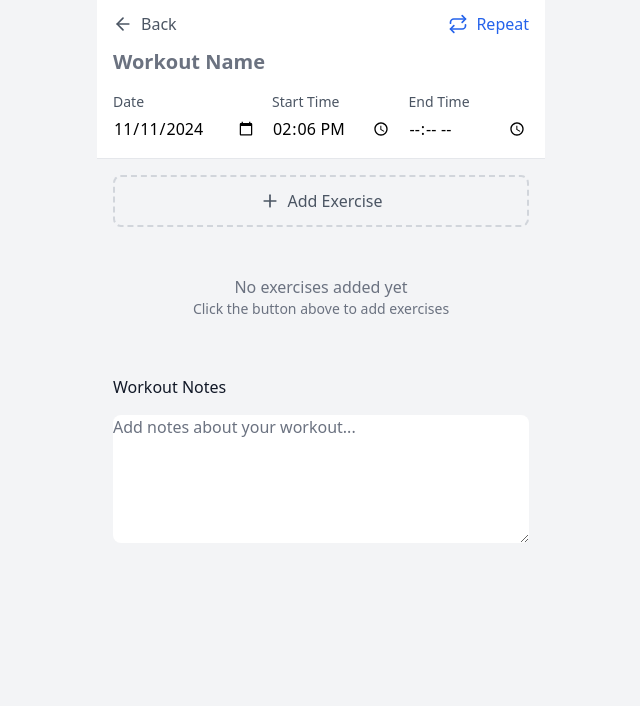
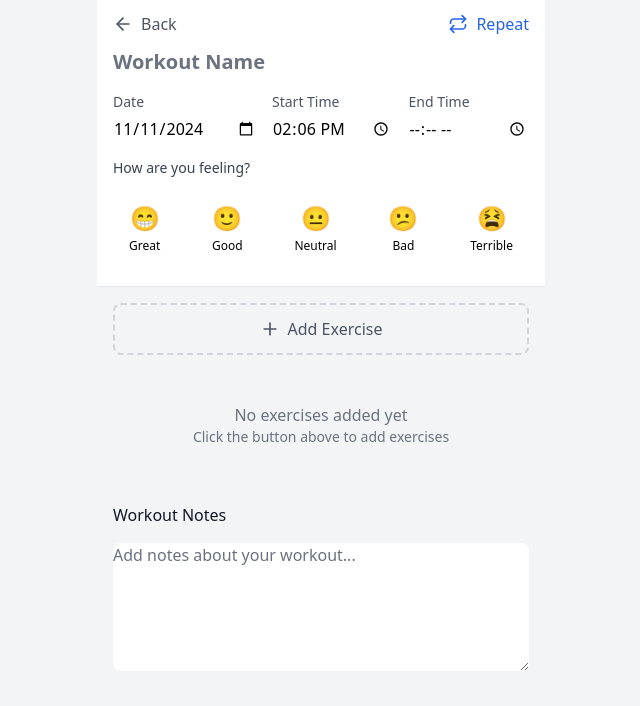
Before and after one commit to LDP13/project2, a React (Vite) app: page /workout/1 in a window 1280 px wide. Shown: the top 706 px of the page, without its empty margins (319-959 px from the left). Built offline with nearby package versions, Linux system fonts and the light colour scheme.

Commit message:
Ajout ressenti

```diff
--- /dev/null
+++ b/src/components/MoodSelector.tsx
@@ -0,0 +1,53 @@
+import React from 'react';
+import type { WorkoutMood } from '../types';
+
+interface MoodSelectorProps {
+  value?: WorkoutMood;
+  onChange: (mood: WorkoutMood) => void;
+  label: string;
+  previousMood?: WorkoutMood;
+}
+
+const moods: { value: WorkoutMood; emoji: string; label: string }[] = [
+  { value: 'great', emoji: '😁', label: 'Great' },
+  { value: 'good', emoji: '🙂', label: 'Good' },
+  { value: 'neutral', emoji: '😐', label: 'Neutral' },
+  { value: 'bad', emoji: '😕', label: 'Bad' },
+  { value: 'terrible', emoji: '😫', label: 'Terrible' },
+];
+
+function MoodSelector({ value, onChange, label, previousMood }: MoodSelectorProps) {
+  return (
+    <div className="space-y-2">
+      <div className="flex justify-between items-center">
+        <label className="block text-sm font-medium text-gray-700 dark:text-gray-200">
+          {label}
+        </label>
+        {previousMood && (
+          <span className="text-sm text-gray-500 dark:text-gray-400">
+            Previous: {moods.find(m => m.value === previousMood)?.emoji} {moods.find(m => m.value === previousMood)?.label}
+          </span>
+        )}
+      </div>
+      <div className="flex justify-between bg-white dark:bg-secondary-800 rounded-lg p-2">
+        {moods.map((mood) => (
+          <button
+            key={mood.value}
+            onClick={() => onChange(mood.value)}
+            className={`flex flex-col items-center p-2 rounded-lg transition-colors ${
+              value === mood.value
+                ? 'bg-primary-100 dark:bg-primary-900/30 text-primary-600 dark:text-primary-400'
+                : 'hover:bg-gray-100 dark:hover:bg-secondary-700'
+            }`}
+            title={mood.label}
+          >
+            <span className="text-2xl">{mood.emoji}</span>
+            <span className="text-xs mt-1">{mood.label}</span>
+          </button>
+        ))}
+      </div>
+    </div>
+  );
+}
+
+export default MoodSelector;
--- a/src/pages/Home.tsx
+++ b/src/pages/Home.tsx
@@ -21,6 +21,17 @@ function Home() {
     if (workoutToDelete) {
       deleteWorkout(workoutToDelete);
       setWorkoutToDelete(null);
+    }
+  };
+
+  const getMoodEmoji = (mood?: 'great' | 'good' | 'neutral' | 'bad' | 'terrible') => {
+    switch (mood) {
+      case 'great': return '😁';
+      case 'good': return '🙂';
+      case 'neutral': return '😐';
+      case 'bad': return '😕';
+      case 'terrible': return '😫';
+      default: return null;
     }
   };
 
@@ -75,6 +86,13 @@ function Home() {
                       </span>
                     </div>
                   )}
+                  {workout.finalMood && (
+                    <div className="flex items-center space-x-1">
+                      <span title={`Final mood: ${workout.finalMood}`}>
+                        {getMoodEmoji(workout.finalMood)}
+                      </span>
+                    </div>
+                  )}
                 </div>
 
                 <div className="flex flex-wrap gap-2">
--- a/src/pages/Workout.tsx
+++ b/src/pages/Workout.tsx
@@ -1,8 +1,9 @@
 import React, { useState, useEffect } from 'react';
 import { useNavigate, useParams } from 'react-router-dom';
 import { ArrowLeft, Plus, Repeat, Check } from 'lucide-react';
-import type { Workout as WorkoutType, WorkoutExercise as WorkoutExerciseType, Set } from '../types';
+import type { Workout as WorkoutType, WorkoutExercise as WorkoutExerciseType, Set, WorkoutMood } from '../types';
 import WorkoutExercise from '../components/WorkoutExercise';
+import MoodSelector from '../components/MoodSelector';
 import { useWorkoutStore } from '../store/workouts';
 
 function Workout() {
@@ -21,6 +22,7 @@ function Workout() {
   });
 
   const [showFinishDialog, setShowFinishDialog] = useState(false);
+  const [showFinalMoodDialog, setShowFinalMoodDialog] = useState(false);
   const [emptyFields, setEmptyFields] = useState<{ exercise: string; fields: string[] }[]>([]);
 
   useEffect(() => {
@@ -149,15 +151,14 @@ function Workout() {
       setEmptyFields(foundEmptyFields);
       setShowFinishDialog(true);
     } else {
-      finishWorkout();
+      setShowFinalMoodDialog(true);
     }
   };
 
-  const finishWorkout = (autoComplete: boolean = false) => {
-    let updatedWorkout = { ...workout };
-
-    if (autoComplete) {
-      updatedWorkout.exercises = workout.exercises.map(exercise => ({
+  const autoCompleteWorkout = () => {
+    const updatedWorkout = {
+      ...workout,
+      exercises: workout.exercises.map(exercise => ({
         ...exercise,
         sets: exercise.sets.map(set => {
           const newSet: Set = { ...set };
@@ -204,18 +205,46 @@ function Workout() {
 
           return newSet;
         })
-      }));
-    }
+      }))
+    };
 
-    updatedWorkout.endTime = new Date().toLocaleTimeString('en-US', {
-      hour12: false,
-      hour: '2-digit',
-      minute: '2-digit'
+    setWorkout(updatedWorkout);
+    updateWorkout(updatedWorkout);
+    setShowFinishDialog(false);
+    setShowFinalMoodDialog(true);
+  };
+
+  const handleMoodChange = (mood: WorkoutMood) => {
+    setWorkout(prev => ({
+      ...prev,
+      mood
+    }));
+    updateWorkout({
+      ...workout,
+      mood
     });
+  };
 
+  const handleFinalMoodChange = (finalMood: WorkoutMood) => {
+    const updatedWorkout = {
+      ...workout,
+      finalMood,
+      endTime: new Date().toLocaleTimeString('en-US', {
+        hour12: false,
+        hour: '2-digit',
+        minute: '2-digit'
+      })
+    };
     updateWorkout(updatedWorkout);
     navigate('/home');
   };
+
+  // Find previous workout with the same name for mood comparison
+  const previousWorkout = workouts.find(w =>
+    w.id !== workout.id &&
+    w.name === workout.name &&
+    w.endTime !== undefined
+  );
 
   return (
     <div className="pb-4">
@@ -289,6 +318,13 @@ function Workout() {
               />
             </div>
           </div>
+
+          <MoodSelector
+            label="How are you feeling?"
+            value={workout.mood}
+            onChange={handleMoodChange}
+            previousMood={previousWorkout?.finalMood}
+          />
         </div>
       </header>
 
@@ -357,15 +393,29 @@ function Workout() {
                 Cancel
               </button>
               <button
-                onClick={() => {
-                  setShowFinishDialog(false);
-                  finishWorkout(true);
-                }}
+                onClick={autoCompleteWorkout}
                 className="px-4 py-2 bg-primary-600 hover:bg-primary-700 text-white rounded-lg transition-colors"
               >
-                Auto-complete & Finish
+                Auto-complete & Continue
               </button>
             </div>
+          </div>
+        </div>
+      )}
+
+      {/* Final Mood Dialog */}
+      {showFinalMoodDialog && (
+        <div className="fixed inset-0 bg-black bg-opacity-50 flex items-center justify-center p-4 z-50">
+          <div className="bg-white dark:bg-secondary-800 rounded-lg p-6 max-w-md w-full">
+            <h3 className="text-lg font-semibold text-gray-900 dark:text-white mb-4">
+              How was your workout?
+            </h3>
+            <MoodSelector
+              label="Rate your workout"
+              value={workout.finalMood}
+              onChange={handleFinalMoodChange}
+              previousMood={previousWorkout?.finalMood}
+            />
           </div>
         </div>
       )}
--- a/src/types.ts
+++ b/src/types.ts
@@ -7,6 +7,8 @@ export type ExerciseType =
   | 'bodyweight-time'// Bodyweight - Time only
   | 'cardio'         // Cardio - Time, Distance, Calories
   | 'other';         // Other - Notes only
+
+export type WorkoutMood = 'great' | 'good' | 'neutral' | 'bad' | 'terrible';
 
 export interface Exercise {
   id: string;
@@ -50,4 +52,6 @@ export interface Workout {
   endTime?: string;
   exercises: WorkoutExercise[];
   notes?: string;
+  mood?: WorkoutMood;
+  finalMood?: WorkoutMood;
 }
```
